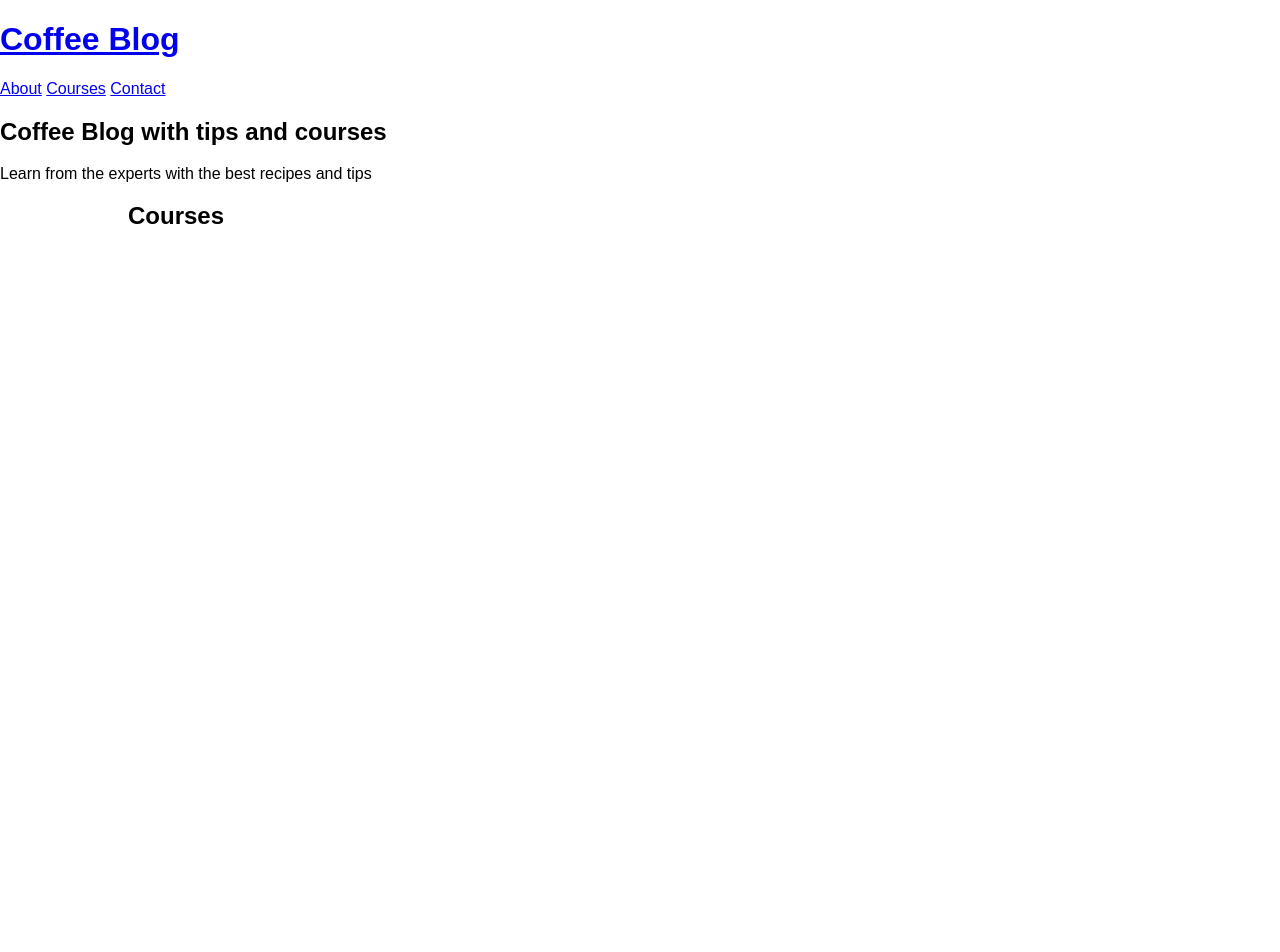
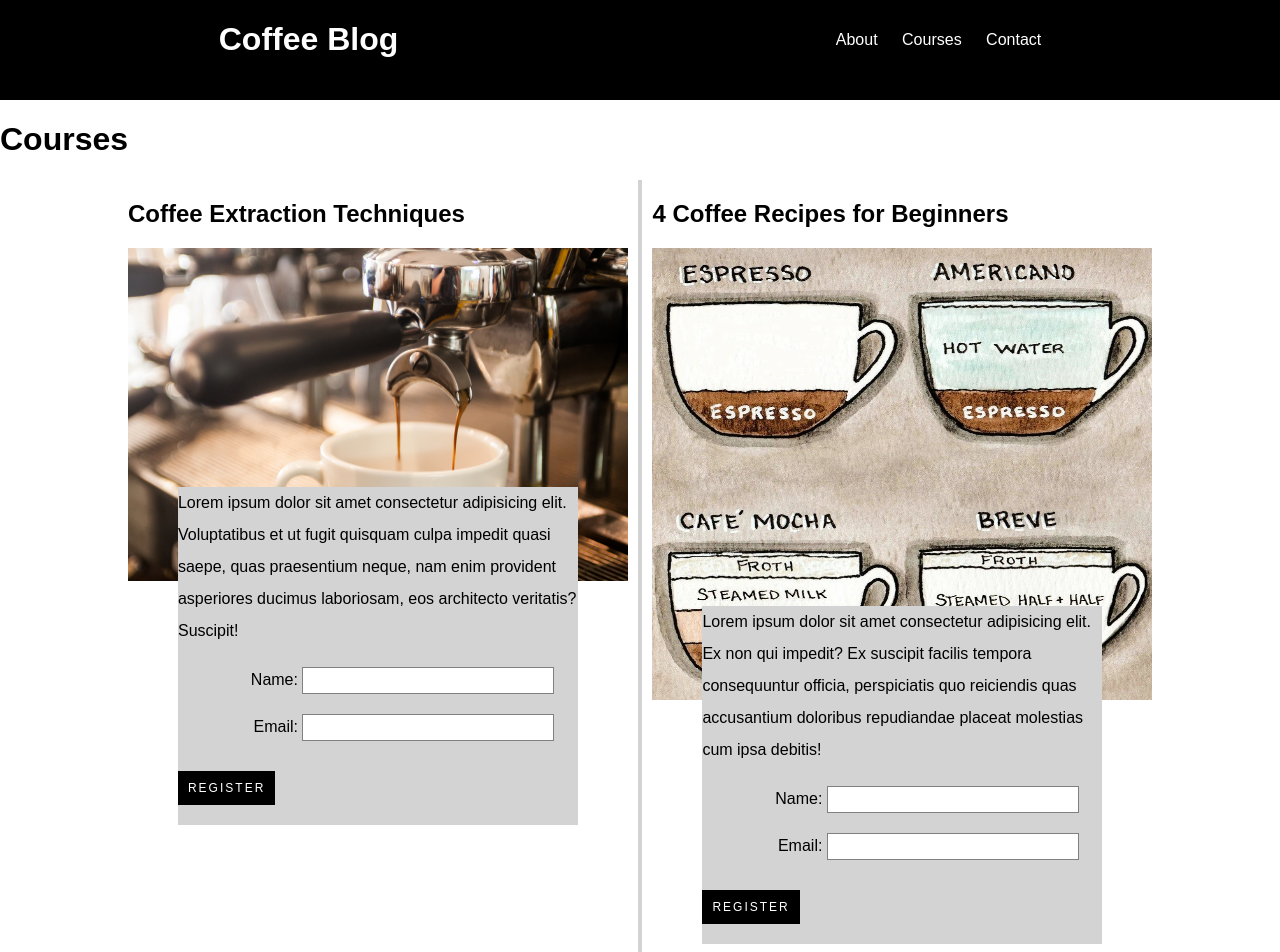
Before and after one commit to DerrickLapp/Coffee-Blog, a plain HTML site: page Coffee Blog/courses.html in a window 1280 px wide. Shown: the top 952 px of the page. Before the commit the page ends 800 px from the top, so only its background shows below. Drawn offline with Linux system fonts and the light colour scheme.

Commit message:
Add files via upload

```diff
--- a/Coffee Blog/courses.html
+++ b/Coffee Blog/courses.html
@@ -7,20 +7,71 @@
     <link rel="stylesheet" href="mystyle.css">
 </head>
 <body>
+    <header class="secondary-header">
+        <div class="menu-bar">
+            <a href="index.html"><h1>Coffee Blog</h1></a>
+            <nav class="menu">
+                <a href="about.html">About</a>
+                <a href="courses.html">Courses</a>
+                <a href="contact.html">Contact</a>
+            </nav>
+        </div>
+    </header>
+    <main class="Container">
+        <h1>Courses</h1>
+        <div class="All-Courses">
+            <section class="Course-Listings First-Course"> <!--First Course-->
+                <h2>Coffee Extraction Techniques</h2>
+                <img class="extract-img" src="img/coffeeextract.jpg" alt="">
+                <p class="course-para"><!--  Description of Course -->
+                    Lorem ipsum dolor sit amet consectetur adipisicing elit. Voluptatibus et ut fugit quisquam culpa impedit quasi saepe, quas praesentium neque, nam enim provident asperiores ducimus laboriosam, eos architecto veritatis? Suscipit!</p>
+                <div class="form-container">
+                    <div class="input-control">
+                    <label>Name:</label>
+                    <input type="text">
+                    </div>
+                    <div class="input-control">
+                    <label>Email:</label>
+                    <input type="email">
+                    </div>
+                    <div>
+                        <button class="btn btn-more">Register</button>
+                    </div>
+                </div>
+            </section>
+            <div class="Center-Line"></div>
+            <section class="Course-Listings Second-Course"> <!--Second Course-->
+                <h2>4 Coffee Recipes for Beginners</h2>
+                <img class="extract-img recipes-img" src="img/4recipes.jpg" alt="">
+                <p class="course-para"><!--  Description of Course -->
+                    Lorem ipsum dolor sit amet consectetur adipisicing elit. Ex non qui impedit? Ex suscipit facilis tempora consequuntur officia, perspiciatis quo reiciendis quas accusantium doloribus repudiandae placeat molestias cum ipsa debitis!</p>
+                <div class="form-container">
+                    <div class="input-control">
+                        <label>Name:</label>
+                        <input type="text">
+                    </div>
+                    <div class="input-control">
+                        <label>Email:</label>
+                        <input type="email">
+                    </div>
+                    <div>
+                        <button class="btn btn-more">Register</button>
+                    </div>
+                </div>
+            </section>
+        </div>
+    </main>
+</body>
+<footer class="secondary-footer">
+    <div class="menu-bar2">
+        <h1>Coffee Blog</h1>
 
-    <header>
-        <a href="index.html"><h1>Coffee Blog</h1></a>
-        <nav>
+        <div class="menu">
+            <a href="index.html">Home</a>
             <a href="about.html">About</a>
             <a href="courses.html">Courses</a>
             <a href="contact.html">Contact</a>
-        </nav>
-        <h2>Coffee Blog with tips and courses</h2>
-        <p>Learn from the experts with the best recipes and tips</p>
-    </header>
-    <main class="container">
-        <h2>Courses</h2>
-
-    </main>
-</body>
+        </div>
+    </div>
+</footer>
 </html>
--- a/Coffee Blog/mystyle.css
+++ b/Coffee Blog/mystyle.css
@@ -10,13 +10,13 @@ img{
     max-width: 100%;
 }
 p{
-    line-height: 1
-    ;
+    line-height: 2;
 }
 
 /*utilities*/
 .container{
     width:80%;
+    padding: 3px;
     margin-left: auto;
     margin-right: auto;
 }
@@ -30,6 +30,7 @@ p{
     font-size: 12px;
     margin-top: 10px;
     margin-bottom: 20px;
+    border: none;
 }
 
 .btn-more{
@@ -46,13 +47,35 @@ p{
     border-bottom: 2px solid lightgray;
     margin-bottom: 20px;
 }
+.Center-Line{
+    background-color: lightgray;
+    border-left: 6px;
+    height: 1000px;
+    width: 5px;
+    margin-left: 10px;
+    margin-right: 10px;
 
+}
 /*header*/
 .menu-bar{
     display: flex;
     flex-direction: row;
     justify-content: space-around;
     align-items: center;
+}
+.contact-menu-bar{
+    display: flex;
+    flex-direction: row;
+    justify-content: space-around;
+    align-items: center;
+}
+.menu-bar2{
+    display: flex;
+    flex-direction: column;
+    justify-content: space-around;
+    align-items: center;
+    margin-left: auto;
+    margin-right: auto;
 }
 .site-header{
     background-image: url(img/banner.jpg);
@@ -71,6 +94,16 @@ p{
     text-decoration: none;
     margin-right: 20px;
 }
+.secondary-header{
+    background-color: black;
+    color: white;
+    height: 100px;
+}
+.secondary-header a{
+    color: white;
+    text-decoration: none;
+}
+
 /*main*/
 .main-flex{
     display: flex;
@@ -89,6 +122,25 @@ p{
 .uslorem{
     font-size: 11px;
 }
+.All-Courses{
+    display: flex;
+    flex-direction: row;
+    margin-right: 10%;
+    margin-left: 10%;
+}
+.Course-Listings{
+    display: flex;
+    flex-direction: column;
+    margin-right: auto;
+    margin-left: auto;
+    width: 50%;
+}
+.extract-img{
+    margin-bottom: -110px;
+}
+.recipes-img{
+    height: 45.2%;
+}
 /*footer*/
 .site-footer{
     background-color: black;
@@ -99,3 +151,61 @@ p{
     color: white;
     text-decoration: none;
 }
+.secondary-footer{
+    background-color: black;
+    color: white;
+    display: flex;
+    flex-direction: column;
+    margin-left: auto;
+    margin-right: auto;
+
+}
+.secondary-footer a{
+    color: white;
+    text-decoration: none;
+}
+
+/*  Contact */
+.contact-container{
+    display: flex;
+    flex-direction: column;
+    margin-left: auto;
+    margin-right: auto;
+    width: 80%;
+}
+.contact-form{
+    background-color: white;
+    margin-top: -50px;
+    margin-left: auto;
+    margin-right: auto;
+}
+.input-control{
+    margin-bottom: 20px;
+    margin-top: 20px;
+}
+.input-control label{
+    display: inline-block;
+    width: 120px;
+    text-align: right;
+}
+.input-control input,
+.input-control textarea{
+    width: 60%;
+    padding: 5px;
+    border: 1px solid gray;
+}
+.course-para{
+    background-color: lightgray;
+    width: 80%;
+    margin-left: auto;
+    margin-right: auto;
+    margin-bottom: 0px;
+
+}
+.form-container{
+    background-color: lightgray;
+    width: 80%;
+    margin-left: auto;
+    margin-right: auto;
+    margin-top: 0px;
+}
```
Also changed, not shown: Coffee Blog/about.html (+3 -1 lines), Coffee Blog/contact.html (+44 -9 lines), Coffee Blog/practice.html (added, +89 -0 lines), Coffee Blog/img/4recipes.jpg (added), Coffee Blog/img/ImageSources.txt (added), Coffee Blog/img/coffeeextract.jpg (added).
